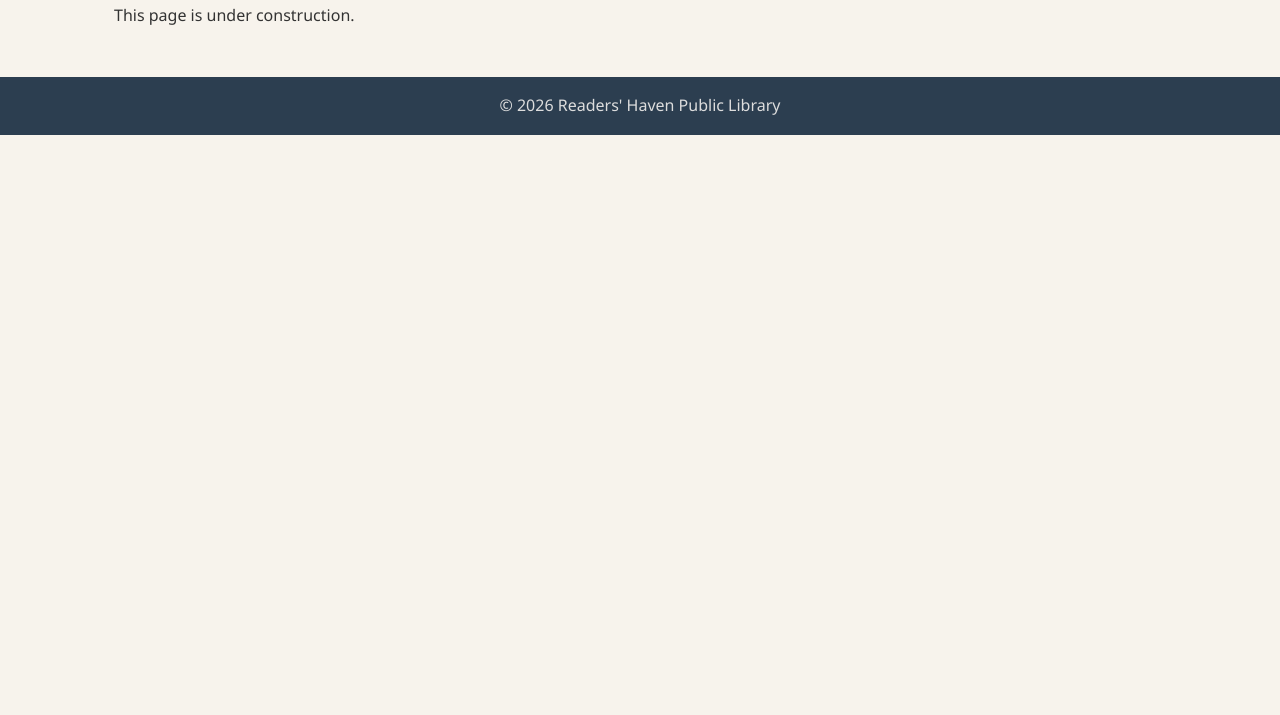
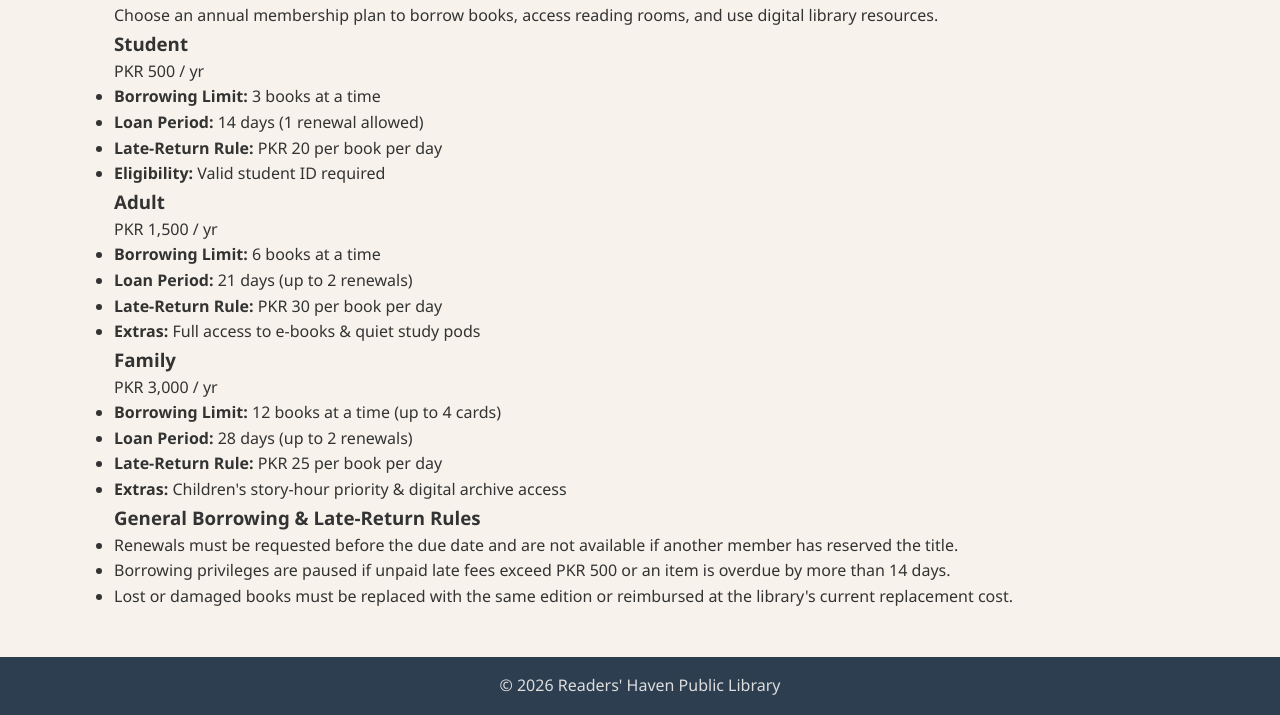
Before and after one commit to tallhaiqbal/readers-haven-library, a website: page src/membership.html in a window 1280 px wide. Shown: the part 156-871 px from the top of the page. Before the commit the page ends 800 px from the top, so only its background shows below. Drawn offline with Linux system fonts and the light colour scheme.

Commit message:
feat(membership): add Student, Adult, and Family plans with PKR fees and rules

```diff
--- a/src/membership.html
+++ b/src/membership.html
@@ -18,8 +18,52 @@
     </nav>
   </header>
   <main class="container">
-    <h2>Membership</h2>
-    <p>This page is under construction.</p>
+    <h2>Library Membership Plans</h2>
+    <p>Choose an annual membership plan to borrow books, access reading rooms, and use digital library resources.</p>
+
+    <section class="plans-grid" aria-label="Membership Plans">
+      <article class="plan-card">
+        <h3>Student</h3>
+        <p class="price">PKR 500 <span>/ yr</span></p>
+        <ul>
+          <li><strong>Borrowing Limit:</strong> 3 books at a time</li>
+          <li><strong>Loan Period:</strong> 14 days (1 renewal allowed)</li>
+          <li><strong>Late-Return Rule:</strong> PKR 20 per book per day</li>
+          <li><strong>Eligibility:</strong> Valid student ID required</li>
+        </ul>
+      </article>
+
+      <article class="plan-card">
+        <h3>Adult</h3>
+        <p class="price">PKR 1,500 <span>/ yr</span></p>
+        <ul>
+          <li><strong>Borrowing Limit:</strong> 6 books at a time</li>
+          <li><strong>Loan Period:</strong> 21 days (up to 2 renewals)</li>
+          <li><strong>Late-Return Rule:</strong> PKR 30 per book per day</li>
+          <li><strong>Extras:</strong> Full access to e-books &amp; quiet study pods</li>
+        </ul>
+      </article>
+
+      <article class="plan-card">
+        <h3>Family</h3>
+        <p class="price">PKR 3,000 <span>/ yr</span></p>
+        <ul>
+          <li><strong>Borrowing Limit:</strong> 12 books at a time (up to 4 cards)</li>
+          <li><strong>Loan Period:</strong> 28 days (up to 2 renewals)</li>
+          <li><strong>Late-Return Rule:</strong> PKR 25 per book per day</li>
+          <li><strong>Extras:</strong> Children's story-hour priority &amp; digital archive access</li>
+        </ul>
+      </article>
+    </section>
+
+    <section class="membership-rules">
+      <h3>General Borrowing &amp; Late-Return Rules</h3>
+      <ul>
+        <li>Renewals must be requested before the due date and are not available if another member has reserved the title.</li>
+        <li>Borrowing privileges are paused if unpaid late fees exceed PKR 500 or an item is overdue by more than 14 days.</li>
+        <li>Lost or damaged books must be replaced with the same edition or reimbursed at the library's current replacement cost.</li>
+      </ul>
+    </section>
   </main>
   <footer class="site-footer">
     <p>&copy; 2026 Readers' Haven Public Library</p>
```
